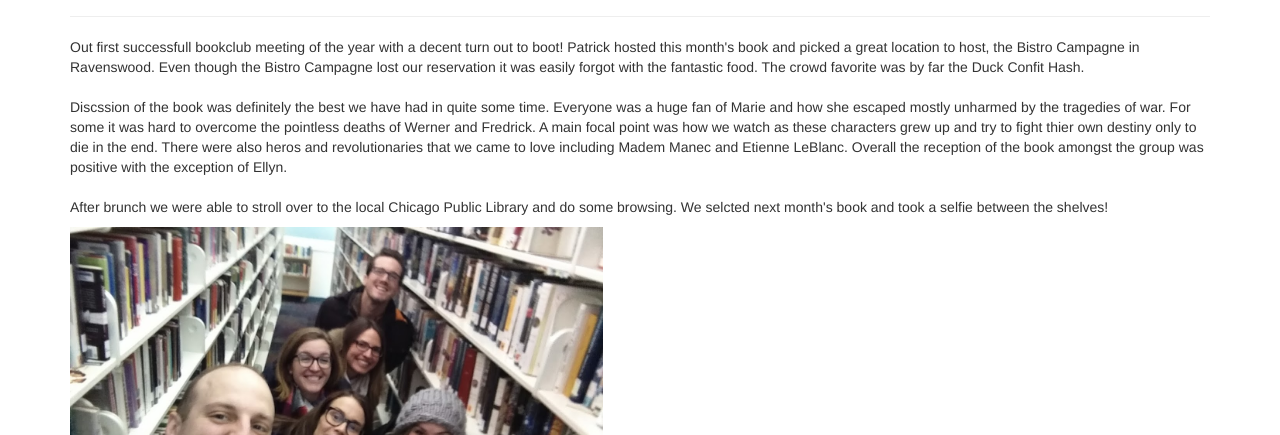
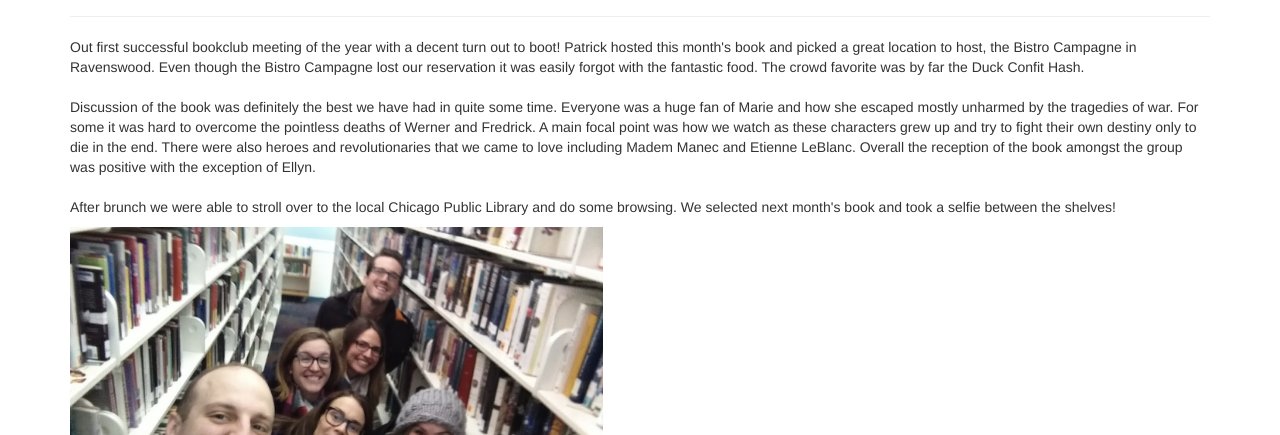
Before and after one commit to mikegolin/Oldwebsite, a plain HTML site: page 2016jan.html in a window 1280 px wide. Shown: the part 665-1100 px from the top of the page. Drawn offline with nearby package versions, Linux system fonts and the light colour scheme.

Commit message:
Update 9
Fixed grammer

```diff
--- a/2016jan.html
+++ b/2016jan.html
@@ -153,20 +153,20 @@
       </div>
       <div class="row">
         <div class="col-sm-12">
-          <p>Out first successfull bookclub meeting of the year with a decent turn out to boot!
+          <p>Out first successful bookclub meeting of the year with a decent turn out to boot!
             Patrick hosted this month's book and picked a great location to host, the Bistro Campagne in Ravenswood.
             Even though the Bistro Campagne lost our reservation it was easily forgot with the fantastic food.
             The crowd favorite was by far the Duck Confit Hash.
             <br> <br>
-            Discssion of the book was definitely the best we have had in quite some time.
+            Discussion of the book was definitely the best we have had in quite some time.
             Everyone was a huge fan of Marie and how she escaped mostly unharmed by the tragedies of war.
             For some it was hard to overcome the pointless deaths of Werner and Fredrick.
-            A main focal point was how we watch as these characters grew up and try to fight thier own destiny only to die in the end.
-            There were also heros and revolutionaries that we came to love including Madem Manec and Etienne LeBlanc.
+            A main focal point was how we watch as these characters grew up and try to fight their own destiny only to die in the end.
+            There were also heroes and revolutionaries that we came to love including Madem Manec and Etienne LeBlanc.
             Overall the reception of the book amongst the group was positive with the exception of Ellyn.
             <br> <br>
             After brunch we were able to stroll over to the local Chicago Public Library and do some browsing.
-            We selcted next month's book and took a selfie between the shelves!
+            We selected next month's book and took a selfie between the shelves!
             </p>
         </div>
       </div>
```
Also changed, not shown: index.html (+1 -1 lines).
